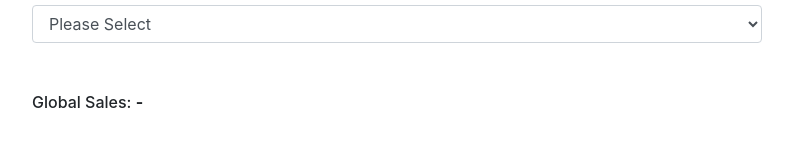
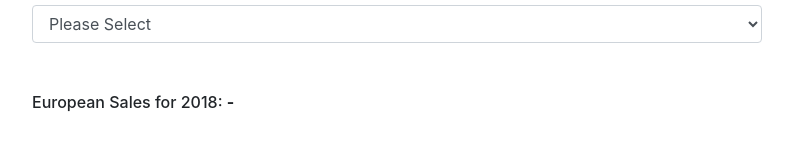
Before and after one commit to RobNichols92/advanceddataandcoding, a plain HTML site: page index.html in a window 1280 px wide. Shown: the part 977-1140 px from the top of the page, without its empty margins (243-1036 px from the left). Drawn offline with nearby package versions, Linux system fonts and the light colour scheme.

Commit message:
Update index.html

```diff
--- a/index.html
+++ b/index.html
@@ -90,7 +90,7 @@ Now you’d think the best sales would mean the best reviews, but that isn’t a
             <option value="19">Gran Turismo Sport</option>
           </select>
 
-          <h6 style="padding-top:50px;">Global Sales: <b id="globalsales">-</b></h6>
+          <h6 style="padding-top:50px;">European Sales for 2018: <b id="globalsales">-</b></h6>
           <h6 style="display:none">Average Review Scores: <b id="avgreview">-</b></h6>
 
 
```
